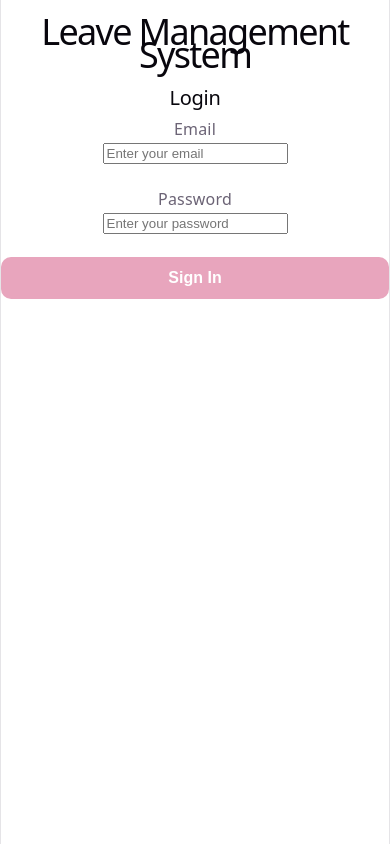
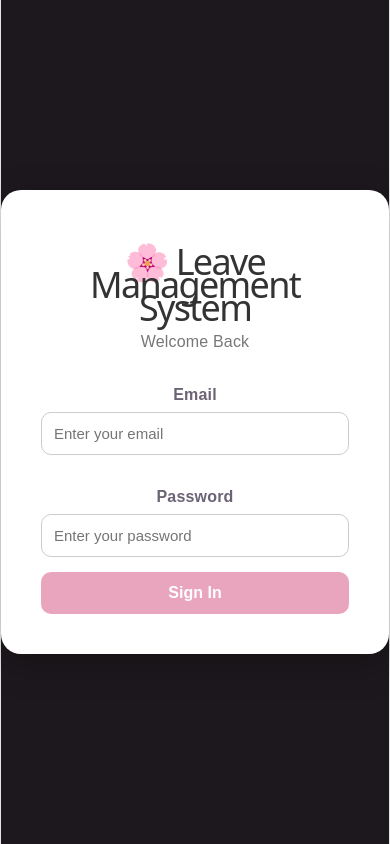
Before and after one commit to nyikolwethu/leave-management-system, a React app in the folder frontend/: page / in a window 390 px wide. Built offline with nearby package versions, Linux system fonts and the light colour scheme; the HTML template or start-up script is replaced by a standard one.

Commit message:
feat: style login page with responsive layout

```diff
--- /dev/null
+++ b/frontend/src/pages/Login.css
@@ -0,0 +1,55 @@
+body {
+    margin: 0;
+    font-family: Arial, Helvetica, sans-serif;
+    background: #1D181D;
+}
+
+.login-page {
+    min-height: 100vh;
+    display: flex;
+    justify-content: center;
+    align-items: center;
+    background: #1D181D;
+}
+
+.login-card {
+    width: 400px;
+    background: #ffffff;
+    padding: 40px;
+    border-radius: 20px;
+    box-shadow: 0 10px 35px rgba(0, 0, 0, 0.25);
+}
+
+.login-card h1 {
+    text-align: center;
+    margin-bottom: 10px;
+    color: #333;
+}
+
+.subtitle {
+    text-align: center;
+    color: #777;
+    margin-bottom: 30px;
+}
+
+label {
+    display: block;
+    margin-bottom: 6px;
+    margin-top: 15px;
+    font-weight: 600;
+}
+
+input {
+    width: 100%;
+    padding: 12px;
+    border: 1px solid #cccccc;
+    border-radius: 10px;
+    box-sizing: border-box;
+    margin-bottom: 15px;
+    font-size: 15px;
+}
+
+input:focus {
+    outline: none;
+    border-color: #E8A5BD;
+}
--- a/frontend/src/pages/Login.jsx
+++ b/frontend/src/pages/Login.jsx
@@ -1,31 +1,37 @@
+import "./Login.css";
 import Button from "../components/Button/Button";
 
 function Login() {
   return (
-    <div>
-      <h1>Leave Management System</h1>
+    <div className="login-page">
+      <div className="login-card">
+        <h1>🌸 Leave Management System</h1>
 
-      <h2>Login</h2>
+        <p className="subtitle">
+          Welcome Back
+        </p>
 
-      <form>
-        <div>
+        <form>
           <label>Email</label>
-          <br />
-          <input type="email" placeholder="Enter your email" />
-        </div>
 
-        <br />
+          <input
+            type="email"
+            placeholder="Enter your email"
+          />
 
-        <div>
           <label>Password</label>
-          <br />
-          <input type="password" placeholder="Enter your password" />
-        </div>
 
-        <br />
+          <input
+            type="password"
+            placeholder="Enter your password"
+          />
 
-      <Button text="Sign In" type="submit" />
-      </form>
+          <Button
+            text="Sign In"
+            type="submit"
+          />
+        </form>
+      </div>
     </div>
   );
 }
```
